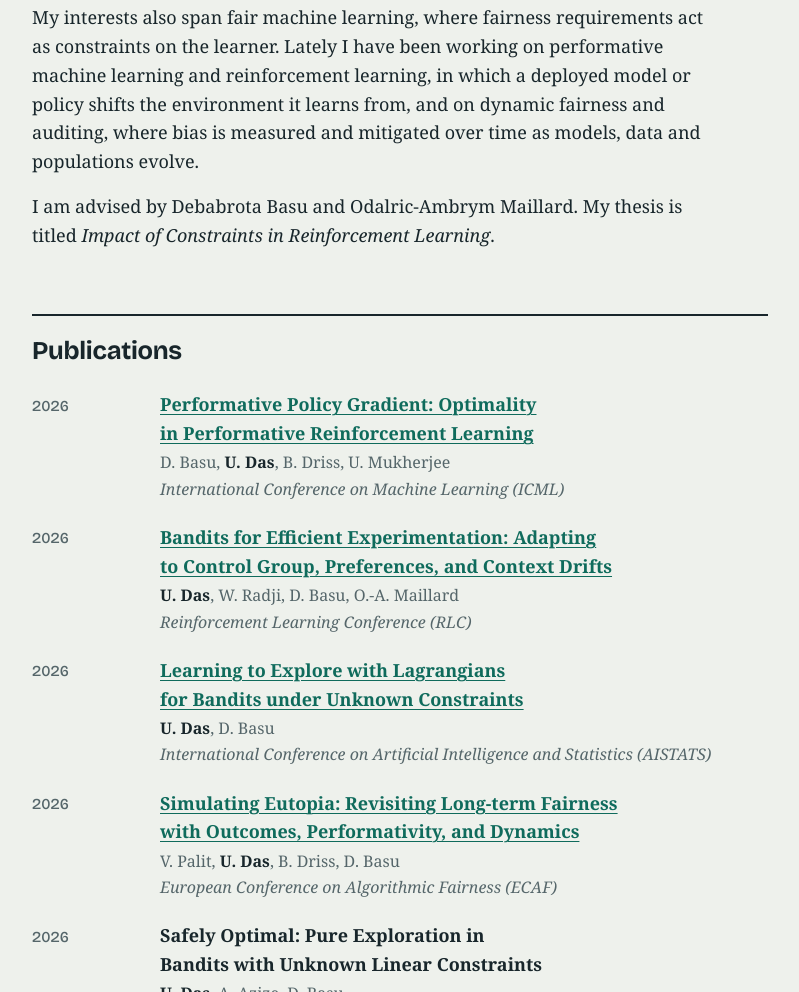
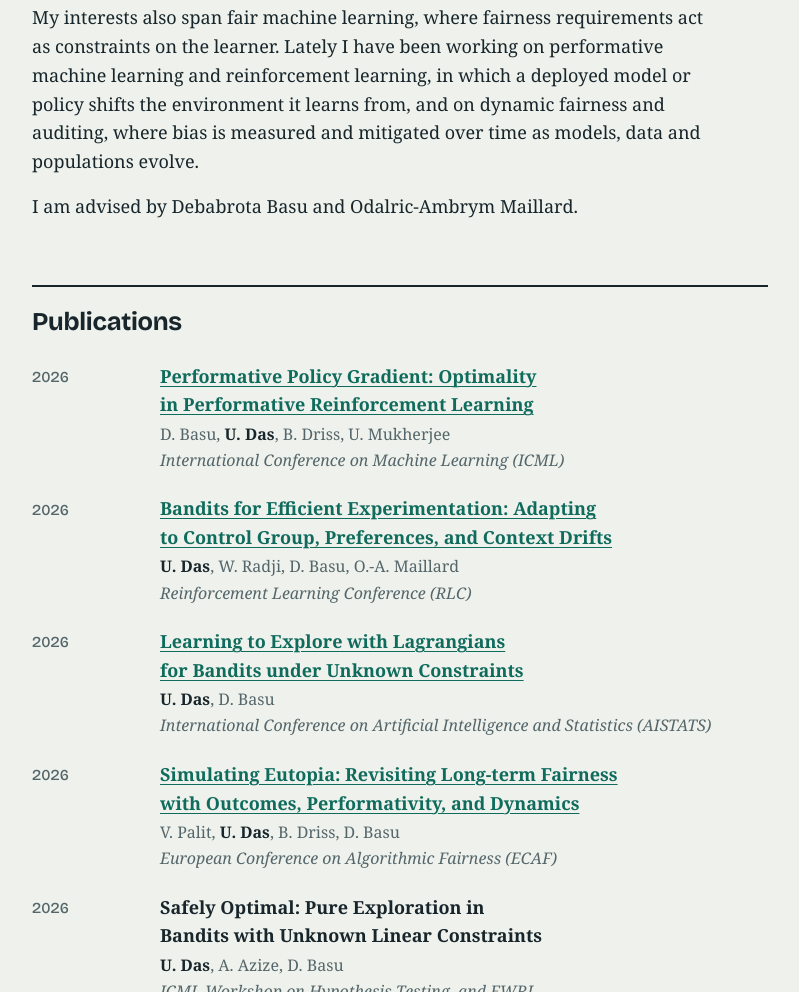
Before and after one commit to udvasdas/udvasdas.github.io, a plain HTML site: page index.html in a window 1280 px wide. Shown: the part 1597-2589 px from the top of the page, without its empty margins (360-1159 px from the left). Drawn offline with nearby package versions, Linux system fonts and the light colour scheme; a web font is replaced by a local one.

Commit message:
Update advisor information in index.html
Removed thesis title from the advisor section.

```diff
--- a/index.html
+++ b/index.html
@@ -229,7 +229,7 @@ footer { color: var(--muted); font-size: 0.95rem; border-top: 1px solid var(--li
       <div class="prose">
         <p>My doctoral thesis is on constrained reinforcement learning: I design efficient and frugal algorithms for sequential decision-making under uncertainty, with provable guarantees. A central question is how constraints, whether on safety, resources or preferences, and whether known or to be learned, change the statistical hardness of bandit and reinforcement learning problems. I study it through sample-complexity lower bounds and algorithms that match them.</p>
         <p>My interests also span fair machine learning, where fairness requirements act as constraints on the learner. Lately I have been working on performative machine learning and reinforcement learning, in which a deployed model or policy shifts the environment it learns from, and on dynamic fairness and auditing, where bias is measured and mitigated over time as models, data and populations evolve.</p>
-        <p>I am advised by Debabrota Basu and Odalric-Ambrym Maillard. My thesis is titled <em>Impact of Constraints in Reinforcement Learning</em>.</p>
+        <p>I am advised by Debabrota Basu and Odalric-Ambrym Maillard.</p>
       </div>
     </section>
 
```
